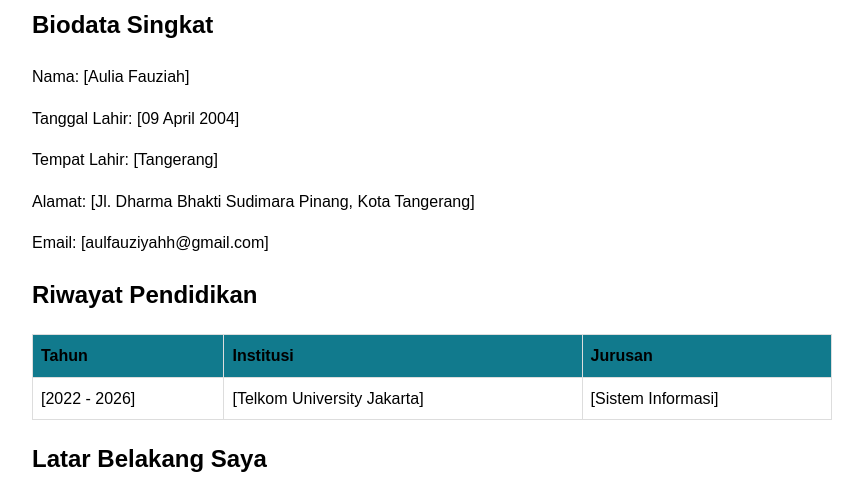
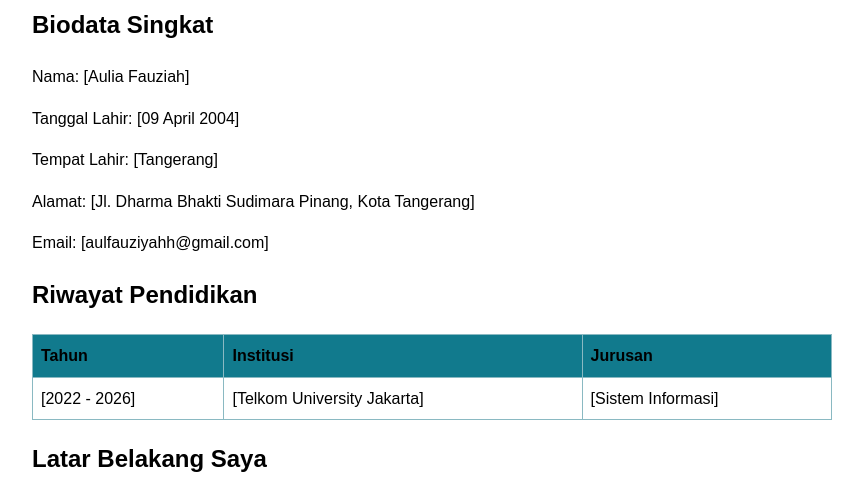
Before and after one commit to Aulia-Fauziah/cv_online, a plain HTML site: page index.html in a window 1280 px wide. Shown: the part 274-770 px from the top of the page, without its empty margins (208-1071 px from the left). Drawn offline with Linux system fonts and the light colour scheme.

Commit message:
Add files via upload

```diff
--- a/index.html
+++ b/index.html
@@ -8,7 +8,7 @@
         body { font-family: Arial, sans-serif; line-height: 1.6; margin: 0 auto; max-width: 800px; padding: 20px; }
         img { max-width: 200px; border-radius: 50%; }
         table { width: 100%; border-collapse: collapse; }
-        th, td { border: 1px solid #ddd; padding: 8px; text-align: left; }
+        th, td { border: 1px solid #8ab9c2; padding: 8px; text-align: left; }
         th { background-color: #117a8d; }
     </style>
 </head>
```
